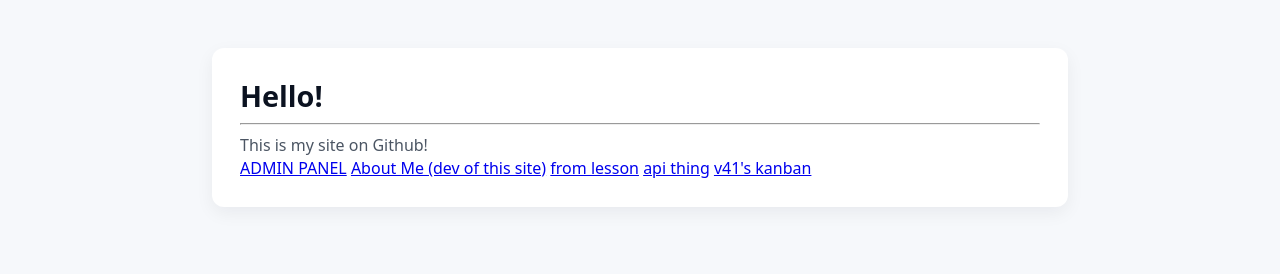
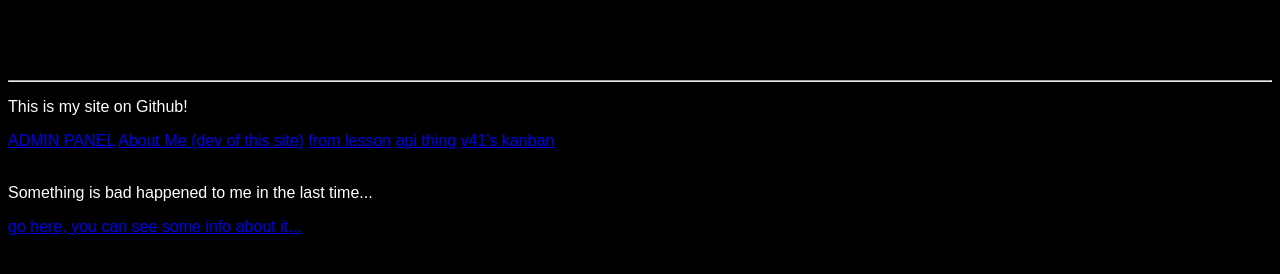
Before and after one commit to vanvani41/vanvani41.github.io, a plain HTML site: page index.html in a window 1280 px wide. Drawn offline with Linux system fonts and the light colour scheme.

Commit message:
Modify index.html with new styles and content
Updated styles and added new content to the body.

```diff
--- a/index.html
+++ b/index.html
@@ -5,7 +5,7 @@
     <meta name="viewport" content="width=device-width,initial-scale=1">
     <title>v41's site</title>
     <style>
-      /* Minimal, neutral styling */
+      /* Minimal, neutral styling
       :root{
           --bg:#f6f8fb;--card:#ffffff;--text:#0b1220;--muted:#4b5563
       }
@@ -36,14 +36,24 @@
           color:var(--muted);
           line-height:1.5
       }
+        */
+    body{
+      background-color: #000000;
+      font-family: Arial, sans-serif;
+    }
+    p{
+      color: #ffffff;
+    }
     </style>
 </head>
 <body>
-  <main class="wrap">
+  <!--><main class="wrap">
     <h1>Hello!</h1>
       <hr>
       <p>This is my site on Github!</p>
       <a href="https://vanvani41.github.io/admin-panel">ADMIN PANEL</a> <a href="https://vanvani41.github.io/about-me">About Me (dev of this site)</a> <a href="https://vanvani41.github.io/robocode-lesson">from lesson</a> <a href="https://vanvani41.github.io/api-thing">api thing</a> <a href="https://vanvani41.github.io/v41-kanban">v41's kanban</a> <a href="https://vanvani41.github.io/v41tool/doxed"></a>
   </main>
+    <-->
+    <p>Something is bad happened to me in the last time... <a href="https://vanvani41.github.io/what-happened-to-me.html"><p>go here, you can see some info about it...</p></a></p>
 </body>
 </html>
```
